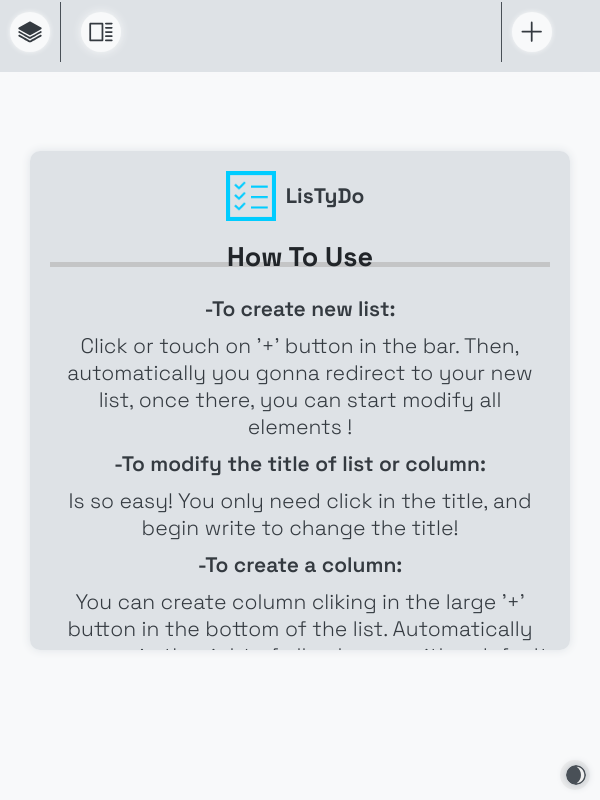
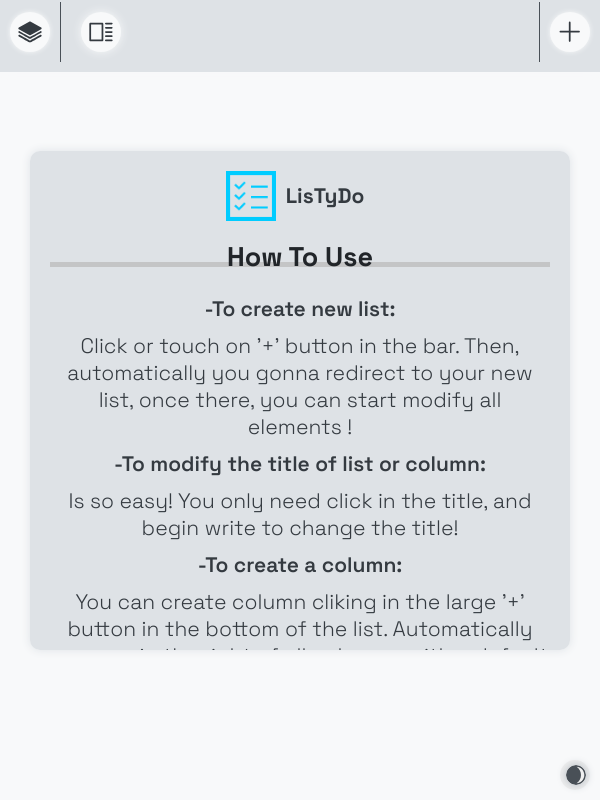
Before and after one commit to arugerdev/LisTyDo-React-App, a React (Create React App) app: page / in a window 600 px wide. Built offline with nearby package versions, Linux system fonts and the light colour scheme.

Commit message:
Fix Top Bar in Mobiles

```diff
--- a/src/components/LeftBar/LeftBar.css
+++ b/src/components/LeftBar/LeftBar.css
@@ -21,9 +21,6 @@
     transition: all .2s ease;
 }
 
-.leftbar-parent:hover .leftbar {
-    transform: translate(60px, -50%);
-}
 
 .leftbar-button,
 .attachment-button {
@@ -110,8 +107,6 @@
         top: 0;
         flex-direction: row;
     }
-
-
     .create-button {
         border-top: none;
         border-left: 1px solid var(--bg-darkness-dark);
@@ -132,7 +127,6 @@
 
     .main-branchs {
         flex-direction: row;
-        max-width: calc(100% - 180px);
         overflow: auto;
     }
 
@@ -150,5 +144,13 @@
         box-shadow: none;
         height: 5rem;
         box-shadow: 0px 0px 15px var(--bg);
+        max-width: 100%;
     }
 }
+
+
+@media screen and (min-width: 600px) {
+    .leftbar-parent:hover .leftbar {
+        transform: translate(60px, -50%);
+    }
+}
```
